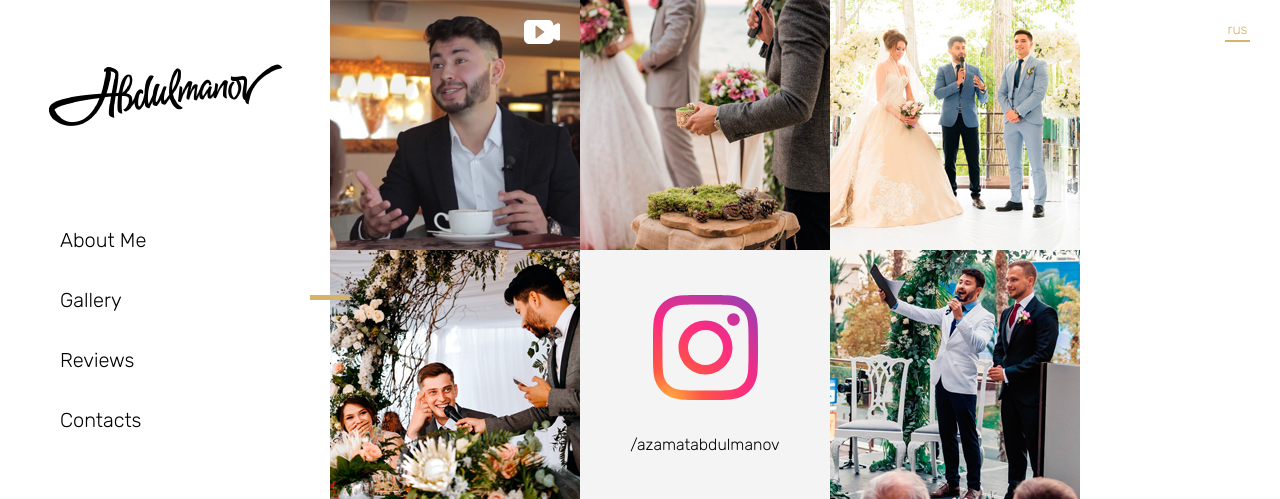
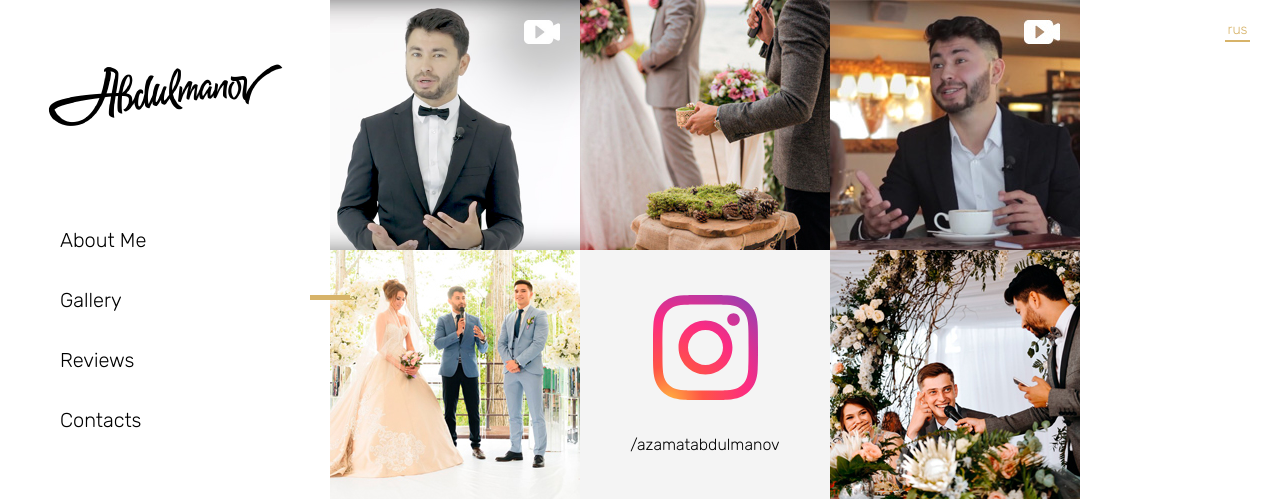
Before and after one commit to lcdswat/abdulmanov, a PHP site: page /gallery in a window 1280 px wide. Shown: the top 499 px of the page. Run offline with PHP 8.4, Linux system fonts and the light colour scheme.

Commit message:
Добавил видео

```diff
--- a/gallery.php
+++ b/gallery.php
@@ -22,18 +22,25 @@
 
 <div class="content">
 	<!-- Видео -->
+	<a class="fancybox-media gallery-video" data-fancybox href="https://www.youtube.com/watch?v=vZNF-kAmG9Q">
+		<img src="/images/v-06-t.jpg" alt="" width="250px" height="250px" />
+	</a>
+
+	<a class="fancybox-thumb" data-fancybox="gallery" href="/images/i-40.jpg" title=""><img src="/images/i-40-t.jpg" alt="" /></a>
+
+	<!-- Видео -->
 	<a class="fancybox-media gallery-video" data-fancybox href="https://vimeo.com/123415649">
 		<img src="/images/v-01-t.jpg" alt="" />
 	</a>
 
-	<a class="fancybox-thumb" data-fancybox="gallery" href="/images/i-40.jpg" title=""><img src="/images/i-40-t.jpg" alt="" /></a>
 	<a class="fancybox-thumb" data-fancybox="gallery" href="/images/i-41.jpg" title=""><img src="/images/i-41-t.jpg" alt="" /></a>
-	<a class="fancybox-thumb" data-fancybox="gallery" href="/images/i-42.jpg" title=""><img src="/images/i-42-t.jpg" alt="" /></a>
 
 	<!-- Ссылка на инстаграм -->
 	<a href="https://www.instagram.com/azamatabdulmanov/">
 		<div class="gallery-instagram"><span>/azamatabdulmanov</span></div>
 	</a>
+
+	<a class="fancybox-thumb" data-fancybox="gallery" href="/images/i-42.jpg" title=""><img src="/images/i-42-t.jpg" alt="" /></a>
 
 	<a class="fancybox-thumb" data-fancybox="gallery" href="/images/i-43.jpg" title=""><img src="/images/i-43-t.jpg" alt="" /></a>
 	<a class="fancybox-thumb" data-fancybox="gallery" href="/images/i-44.jpg" title=""><img src="/images/i-44-t.jpg" alt="" /></a>
```
Also changed, not shown: images/._v-06-t.jpg (added), images/v-06-t.jpg (added), 5 other files.
